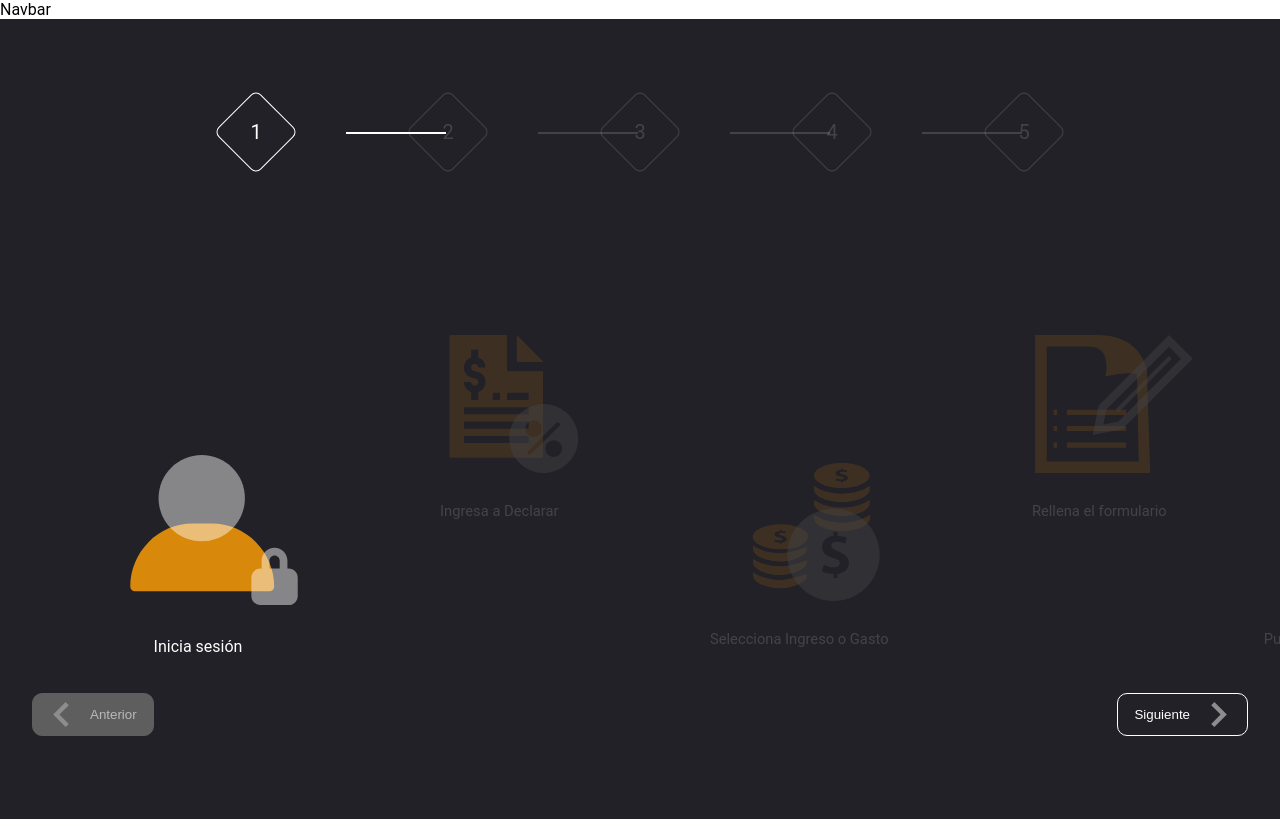
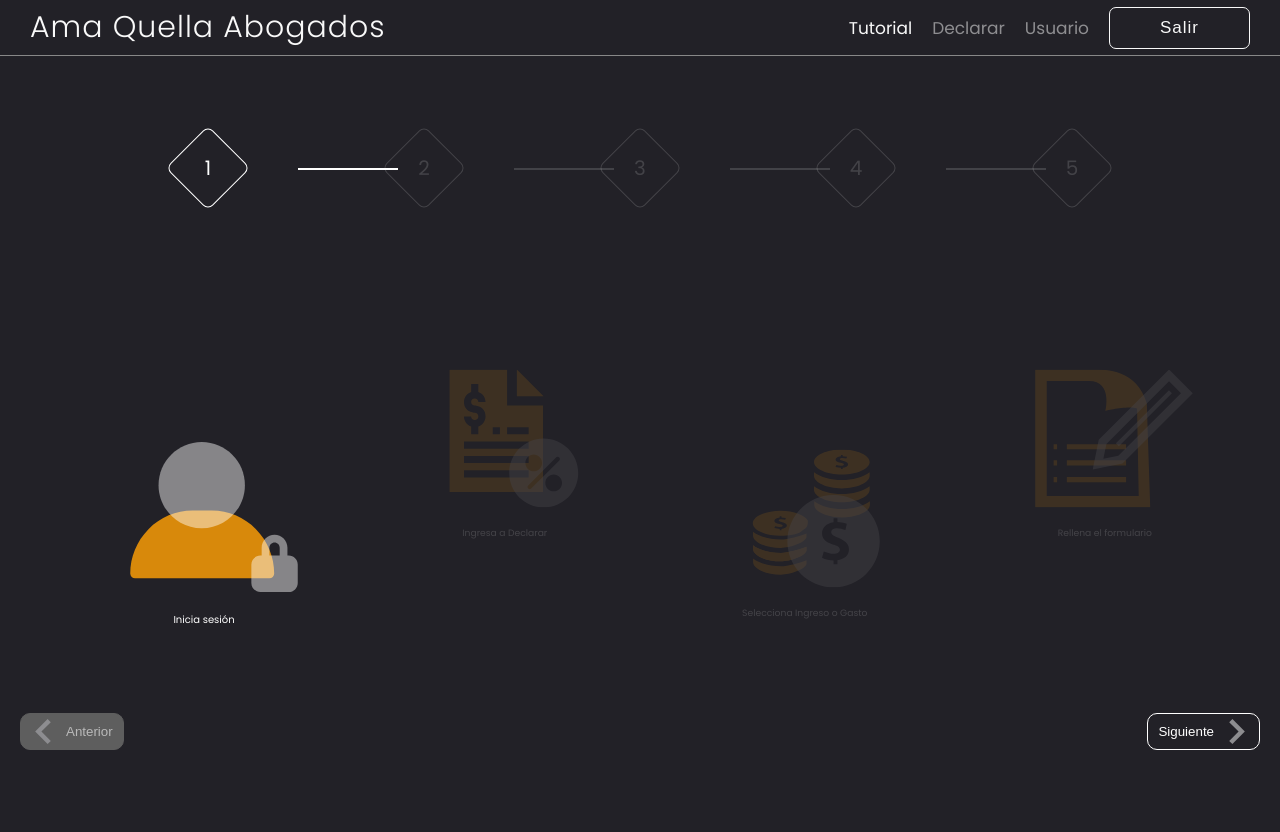
Before and after one commit to KurtGuardia/Ama-Quella, a React (Create React App) app in the folder app/: page /tutorial in a window 1280 px wide. Shown: the top 832 px of the page. Built offline with nearby package versions, Linux system fonts and the light colour scheme.

Commit message:
navbar component builded

```diff
--- a/app/src/App.scss
+++ b/app/src/App.scss
@@ -1,3 +1,10 @@
 .app {
-  width: 100%;
+  width: 100vw;
+  height: 100vh;
+  background-color: #222127;
+  color: #f9f9f9;
+
+  .view {
+    height: 97vh;
+  }
 }
--- /dev/null
+++ b/app/src/components/UI/btn/Btn.js
@@ -0,0 +1,11 @@
+import './Btn.scss';
+
+const Btn = ({ text, clicked, prevIcon, nextIcon }) => {
+  return (
+    <button className="btn" onClick={clicked}>
+      <span>{prevIcon}</span> {text} <span>{nextIcon}</span>
+    </button>
+  );
+};
+
+export default Btn;
--- /dev/null
+++ b/app/src/components/UI/btn/Btn.scss
@@ -0,0 +1,22 @@
+.btn {
+  cursor: pointer;
+  outline: none;
+  border: none;
+  background: transparent;
+  font-size: 1.7rem;
+  letter-spacing: 1px;
+  padding: 1rem 5rem;
+  color: #f9f9f9;
+  border: 1px solid #f9f9f9;
+  border-radius: 7px;
+  transition: color background-color 0.3s;
+
+  &:hover {
+    color: #222127;
+    background-color: #f9f9f9;
+  }
+
+  &:active {
+    transform: scale(0.95);
+  }
+}
--- a/app/src/components/UI/index.js
+++ b/app/src/components/UI/index.js
@@ -0,0 +1 @@
+export { default as Btn } from './btn/Btn';
--- a/app/src/components/navbar/Navbar.js
+++ b/app/src/components/navbar/Navbar.js
@@ -1,5 +1,32 @@
+import './Navbar.scss';
+import { SignedInLinks } from './components/data';
+import NavbarLink from './components/NavbarLink';
+import { Link } from 'react-router-dom';
+import { Btn } from '../UI';
+
 const Navbar = () => {
-  return <nav className="navbar">Navbar</nav>;
+  const logout = () => {
+    console.log('logout');
+  };
+  return (
+    <nav className="navbar">
+      <div className="navbar__title">
+        <Link to="/">
+          <h1>Ama Quella Abogados</h1>
+        </Link>
+      </div>
+
+      <div className="navbar__btns">
+        <ul className="navbar__links">
+          {SignedInLinks.map((linkInfo) => (
+            <NavbarLink key={linkInfo.id} {...linkInfo} />
+          ))}
+        </ul>
+
+        <Btn text="Salir" clicked={logout} />
+      </div>
+    </nav>
+  );
 };
 
 export default Navbar;
--- /dev/null
+++ b/app/src/components/navbar/Navbar.scss
@@ -0,0 +1,53 @@
+.navbar {
+  width: 100vw;
+  height: 7vh;
+  color: #f9f9f9;
+  background-color: #222127;
+  padding: 1rem 3rem;
+  display: flex;
+  align-items: center;
+  justify-content: space-between;
+  border-bottom: 1px solid #888;
+
+  &__btns {
+    display: flex;
+    align-items: center;
+  }
+
+  &__title {
+    a {
+      color: #f9f9f9;
+      text-decoration: none;
+
+      h1 {
+        font-size: 3rem;
+        font-weight: 300;
+        letter-spacing: 1px;
+      }
+    }
+  }
+
+  &__links {
+    display: flex;
+    align-items: center;
+    list-style: none;
+
+    li a {
+      text-decoration: none;
+      color: inherit;
+      font-size: 1.7rem;
+      margin-right: 2rem;
+      text-transform: capitalize;
+      opacity: 0.5;
+      transition: opacity 0.3s;
+
+      &:hover {
+        opacity: 1;
+      }
+
+      &.active {
+        opacity: 1;
+      }
+    }
+  }
+}
--- /dev/null
+++ b/app/src/components/navbar/components/NavbarLink.js
@@ -0,0 +1,11 @@
+import { NavLink } from 'react-router-dom';
+
+const NavbarLink = ({ text, url }) => {
+  return (
+    <li className="navbar__link">
+      <NavLink to={url}>{text}</NavLink>
+    </li>
+  );
+};
+
+export default NavbarLink;
--- /dev/null
+++ b/app/src/components/navbar/components/data.js
@@ -0,0 +1,30 @@
+export const SignedInLinks = [
+  {
+    id: 1,
+    text: 'tutorial',
+    url: '/tutorial',
+  },
+  {
+    id: 2,
+    text: 'declarar',
+    url: '/declarar',
+  },
+  {
+    id: 3,
+    text: 'usuario',
+    url: '/usuario',
+  },
+];
+
+export const SignedOutLinks = [
+  {
+    id: 1,
+    text: 'tutorial',
+    url: '/tutorial',
+  },
+  {
+    id: 2,
+    text: 'registrarse',
+    url: '/registrarse',
+  },
+];
--- a/app/src/index.scss
+++ b/app/src/index.scss
@@ -2,6 +2,7 @@
 
 html {
   box-sizing: border-box;
+  font-size: 62.5%;
 
   @media screen and (max-width: 1024px) {
     font-size: 15px;
@@ -23,12 +24,12 @@ html {
 body {
   height: 100vh;
   width: 100vw;
-  font-family: 'Roboto', sans-serif;
+  font-family: 'Poppins', sans-serif;
 }
 
 body > div {
   width: 100%;
-  height: 100%;
+  height: 93vh;
 }
 
 .loading-container {
@@ -43,6 +44,6 @@ body > div {
 }
 
 ::selection {
-  background-color: #10735fc7;
+  background-color: #222127d5;
   color: #fff;
 }
--- a/app/src/views/tutorial/Tutorial.js
+++ b/app/src/views/tutorial/Tutorial.js
@@ -75,30 +75,30 @@ const Tutorial = () => {
   }, [counter]);
 
   return (
-    <div className='tutorial'>
-      <div className='tutorial__top'>
-        <div className='tutorial__top--number'>
-          <div className='square'></div>
-          <div className='numb'>1</div>
+    <div className="tutorial view">
+      <div className="tutorial__top">
+        <div className="tutorial__top--number">
+          <div className="square"></div>
+          <div className="numb">1</div>
         </div>
-        <div className='tutorial__top--number dark' ref={twoTop}>
-          <div className='square'></div>
-          <div className='numb'>2</div>
+        <div className="tutorial__top--number dark" ref={twoTop}>
+          <div className="square"></div>
+          <div className="numb">2</div>
         </div>
-        <div className='tutorial__top--number dark' ref={threeTop}>
-          <div className='square'></div>
-          <div className='numb'>3</div>
+        <div className="tutorial__top--number dark" ref={threeTop}>
+          <div className="square"></div>
+          <div className="numb">3</div>
         </div>
-        <div className='tutorial__top--number dark' ref={fourTop}>
-          <div className='square'></div>
-          <div className='numb'>4</div>
+        <div className="tutorial__top--number dark" ref={fourTop}>
+          <div className="square"></div>
+          <div className="numb">4</div>
         </div>
-        <div className='tutorial__top--number dark' ref={fiveTop}>
-          <div className='square'></div>
-          <div className='numb'>5 </div>
+        <div className="tutorial__top--number dark" ref={fiveTop}>
+          <div className="square"></div>
+          <div className="numb">5 </div>
         </div>
       </div>
-      <div className='tutorial__icons'>
+      <div className="tutorial__icons">
         <div className={`tutorial__icons--icon down`}>
           <svg>
             <use href={sprite + '#user-icon'} />
@@ -130,9 +130,9 @@ const Tutorial = () => {
           <p>Pulsa Guardar y continúa con otra factura</p>
         </div>
       </div>
-      <div className='tutorial__buttons'>
+      <div className="tutorial__buttons">
         <button
-          className='tutorial__buttons--button'
+          className="tutorial__buttons--button"
           onClick={prev}
           ref={prevBtn}
         >
@@ -142,7 +142,7 @@ const Tutorial = () => {
           <p>Anterior</p>
         </button>
         <button
-          className='tutorial__buttons--button'
+          className="tutorial__buttons--button"
           onClick={next}
           ref={nextBtn}
         >
--- a/app/src/views/tutorial/_Tutorial.scss
+++ b/app/src/views/tutorial/_Tutorial.scss
@@ -1,5 +1,5 @@
 .tutorial {
-  height: 100vh;
+  //height: 100vh;
   background-color: #222127;
   color: #fff;
   display: flex;
```
Also changed, not shown: 1 other file (tests, documents, lock files or other folders).
